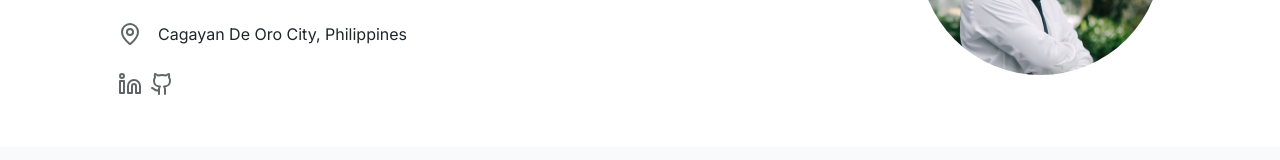
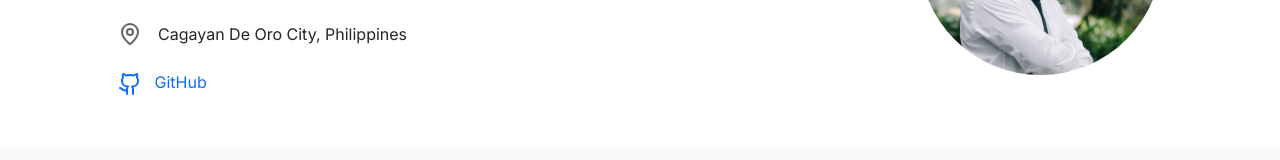
Before and after one commit to niklaux/nikki-ocer-portfolio, a React (Create React App) app in the folder my-portfolio/: page / in a window 1280 px wide. Shown: the part 309-469 px from the top of the page. Built offline with nearby package versions, Linux system fonts and the light colour scheme.

Commit message:
Update github link style

```diff
--- a/my-portfolio/src/components/HomeSection/HomeSection.jsx
+++ b/my-portfolio/src/components/HomeSection/HomeSection.jsx
@@ -25,7 +25,7 @@ function HomeSection() {
                 <p className="m-0">Cagayan De Oro City, Philippines</p>
               </div>
               <div className="d-flex">
-                <a
+                {/* <a
                   href="https://www.linkedin.com/in/nikki-lionel-ocer/"
                   target="_blank"
                   rel="noopener noreferrer"
@@ -36,14 +36,14 @@ function HomeSection() {
                     style={{ opacity: 0.7 }}
                     className="me-2"
                   />
-                </a>
+                </a> */}
                 <a
                   href="https://github.com/niklaux"
                   target="_blank"
                   rel="noopener noreferrer"
-                  className="text-decoration-none text-reset"
+                  className="text-decoration-none link-primary"
                 >
-                  <Github size={24} style={{ opacity: 0.7 }} className="me-2" />
+                  <Github size={24}  className="me-2" /> GitHub
                 </a>
               </div>
             </div>
--- a/my-portfolio/src/components/ProjectsSection/ProjectsSection.jsx
+++ b/my-portfolio/src/components/ProjectsSection/ProjectsSection.jsx
@@ -54,21 +54,22 @@ function ProjectsSection() {
                       ))}
                     </div>
                     <div className="d-flex align-items-center mt-2">
-                      <a
+                      {/* <a
                         href={project.link} // Add the project link
                         target="_blank"
                         rel="noopener noreferrer"
                         className="link-primary me-3"
                       >
                         <LinkIcon />
-                      </a>
+                      </a> */}
+
                       <a
                         href={project.github} // Add the GitHub link
                         target="_blank"
                         rel="noopener noreferrer"
-                        className="link-primary me-3"
+                        className="link-primary me-3 text-decoration-none"
                       >
-                        <Github />
+                        <Github /> GitHub
                       </a>
                     </div>
                   </div>
```
